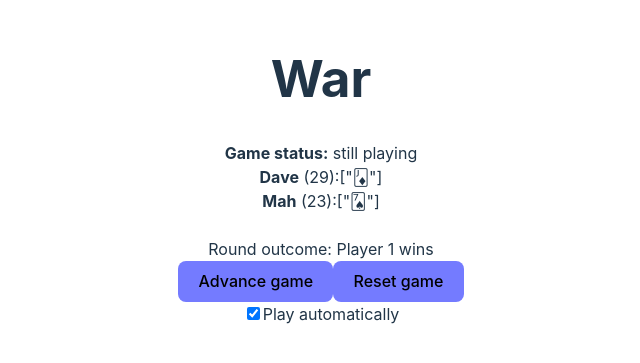
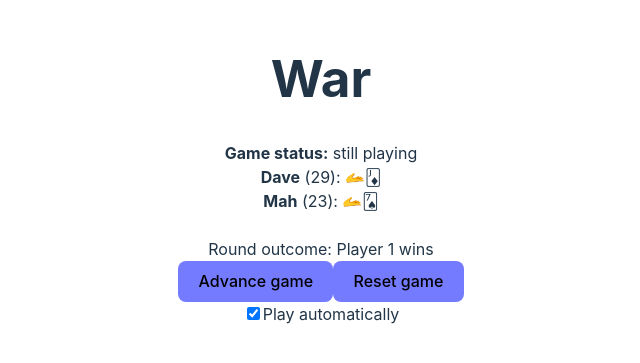
Before and after one commit to daveyarwood/warviz, a React (Vite) app: page / in a window 1280 px wide. Shown: the part 229-592 px from the top of the page, without its empty margins (319-959 px from the left). Built offline with nearby package versions, Linux system fonts and the light colour scheme.

Commit message:
Making things look a little cooler

```diff
--- a/src/App.tsx
+++ b/src/App.tsx
@@ -35,7 +35,11 @@ function PlayerDisplay(props: PlayerDisplayProps) {
   return (
     <div>
       <strong>{props.player.name}</strong> ({cardsInHand.length}):
-      {JSON.stringify(cardsInPlay.map(cardToText))}
+      {
+        cardsInPlay.length == 0
+        ? ""
+        : " 🫴" + cardsInPlay.map(cardToText).join("")
+      }
     </div>
   );
 }
--- a/src/game.ts
+++ b/src/game.ts
@@ -75,7 +75,7 @@ export function roundOutcome(game: Game): RoundOutcome {
 export function roundOutcomeString(outcome: RoundOutcome): string {
   switch (outcome) {
     case RoundOutcome.War:
-      return "WAR!";
+      return "⚔️WAR!⚔️";
     case RoundOutcome.Player1Won:
       return "Player 1 wins";
     case RoundOutcome.Player2Won:
```
